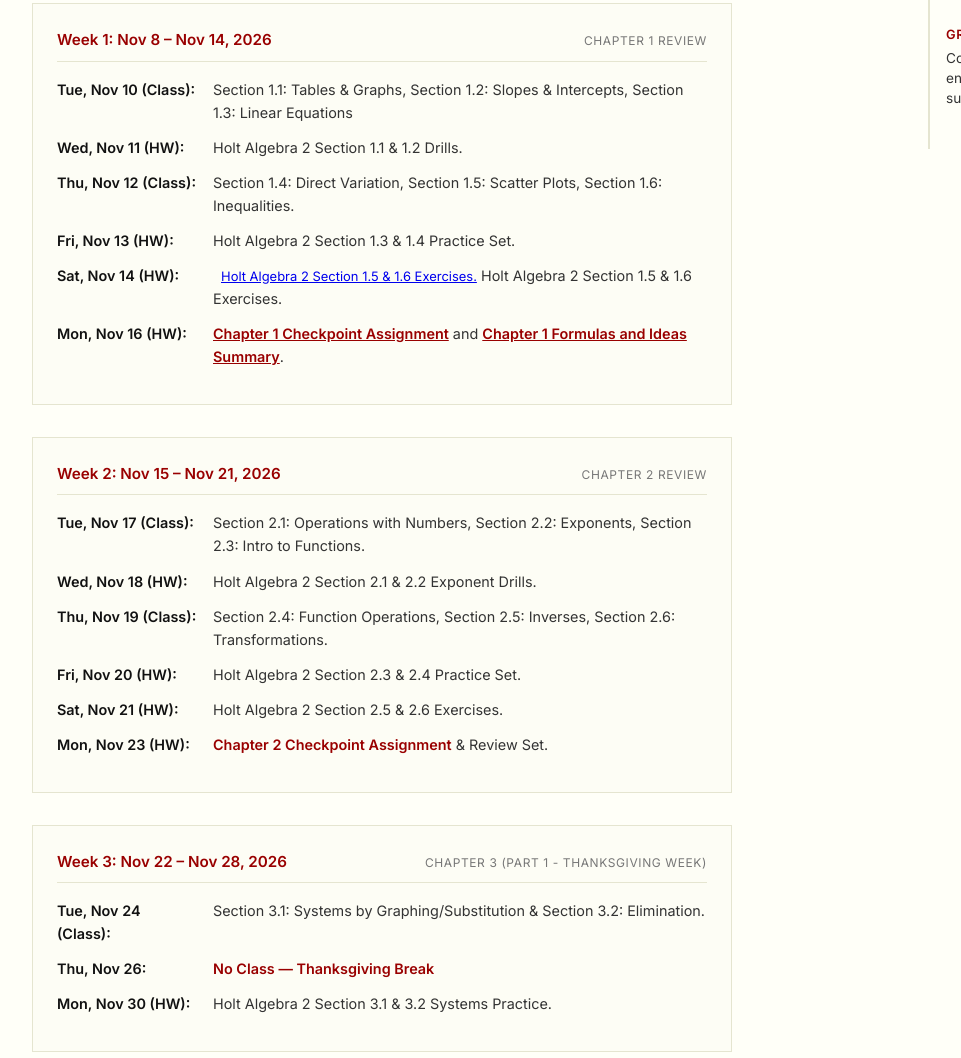
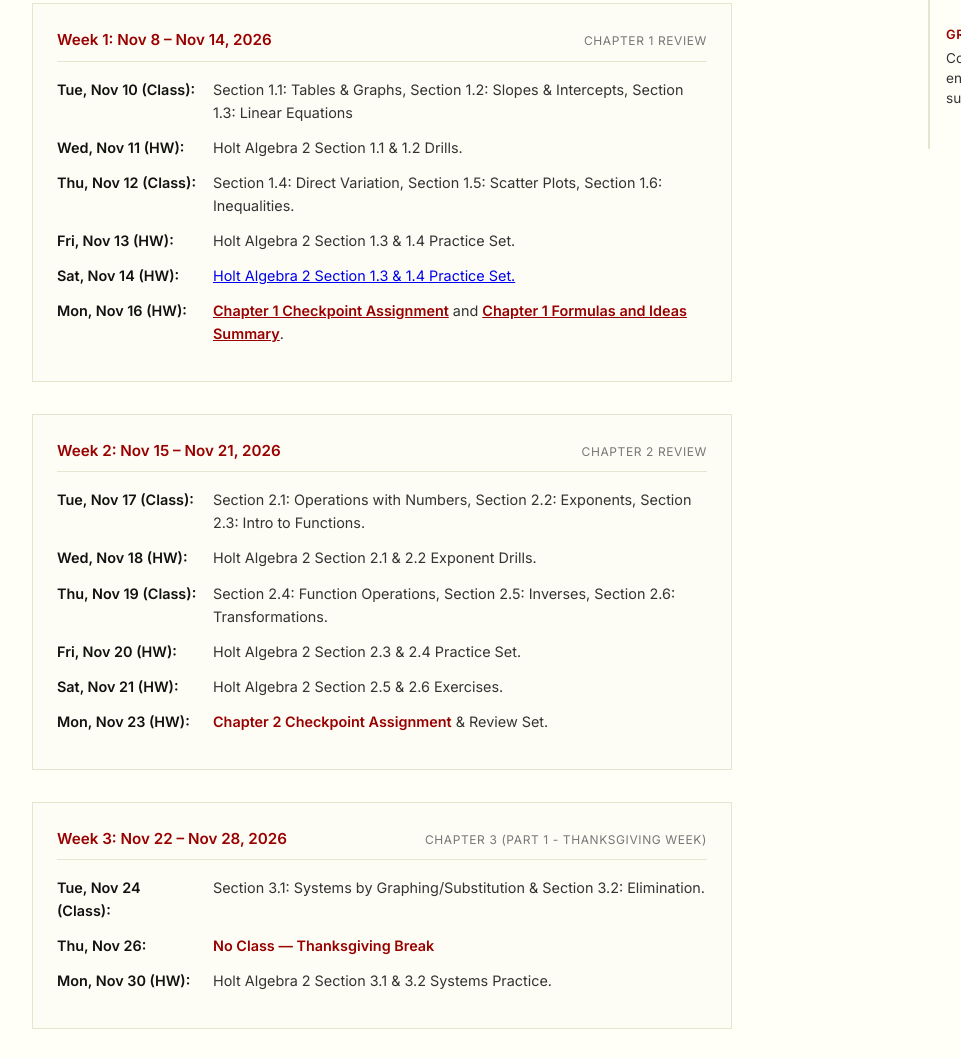
Before and after one commit to williamswick96-coder/AlgebraHome, a plain HTML site: page index.html in a window 1280 px wide. Shown: the part 681-1739 px from the top of the page, without its empty margins (0-961 px from the left). Drawn offline with nearby package versions, Linux system fonts and the light colour scheme; a web font is replaced by a local one.

Commit message:
Modify schedule for Week 1 and add homework links
Updated schedule items for Week 1, added links for homework assignments.

```diff
--- a/index.html
+++ b/index.html
@@ -277,31 +277,34 @@
                         <span class="chapter-tag">Chapter 1 Review</span>
                     </div>
                     <ul class="schedule-list">
+
                         <li class="schedule-item">
                             <span class="day-label">Tue, Nov 10 (Class):</span>
                             <span class="day-content">Section 1.1: Tables & Graphs, Section 1.2: Slopes & Intercepts, Section 1.3: Linear Equations</span>
                         </li>
+
                         <li class="schedule-item">
                             <span class="day-label">Wed, Nov 11 (HW):</span>
                             <span class="day-content">Holt Algebra 2 Section 1.1 & 1.2 Drills.</span>
                         </li>
+
                         <li class="schedule-item">
                             <span class="day-label">Thu, Nov 12 (Class):</span>
                             <span class="day-content">Section 1.4: Direct Variation, Section 1.5: Scatter Plots, Section 1.6: Inequalities.</span>
                         </li>
+
                         <li class="schedule-item">
                             <span class="day-label">Fri, Nov 13 (HW):</span>
                             <span class="day-content">Holt Algebra 2 Section 1.3 & 1.4 Practice Set.</span>
                         </li>
+
                         <li class="schedule-item">
                             <span class="day-label">Sat, Nov 14 (HW):</span>
                             <span class="day-content">
+                                <a href="https://sites.google.com/view/spralgebra/home/saturday-work-habits-excellence" target="_blank" style="text-decoration: underline;">Holt Algebra 2 Section 1.3 & 1.4 Practice Set.</a>
+                            </span>
+                        </li>
 
-
-                                <a href="https://sites.google.com/view/spralgebra/home/saturday-work-habits-excellence"_blank" style="margin-left: 8px; font-size: 0.9em; text-decoration: underline;"> Holt Algebra 2 Section 1.5 & 1.6 Exercises.</a>
-
-                                Holt Algebra 2 Section 1.5 & 1.6 Exercises.</span>
-                        </li>
                         <li class="schedule-item">
                             <span class="day-label">Mon, Nov 16 (HW):</span>
                                 <span class="day-content">
```
Lines whose indentation alone changed are shown as unchanged.
